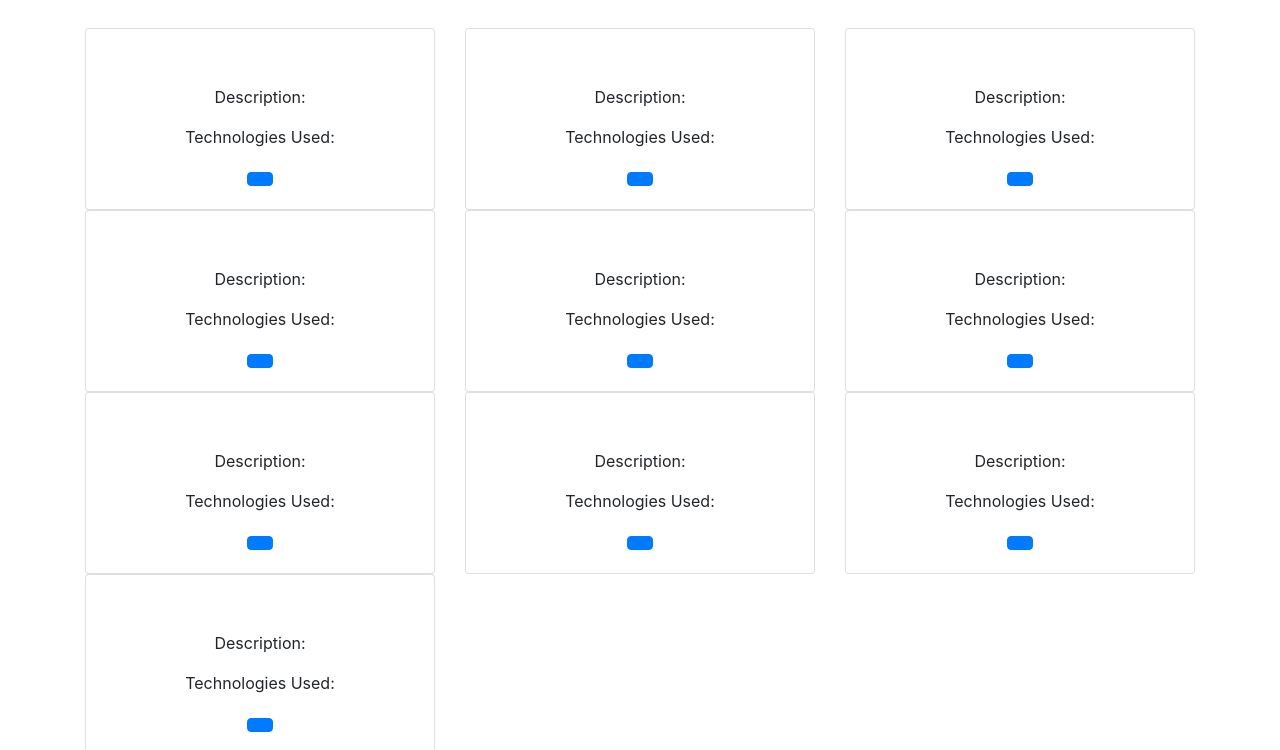
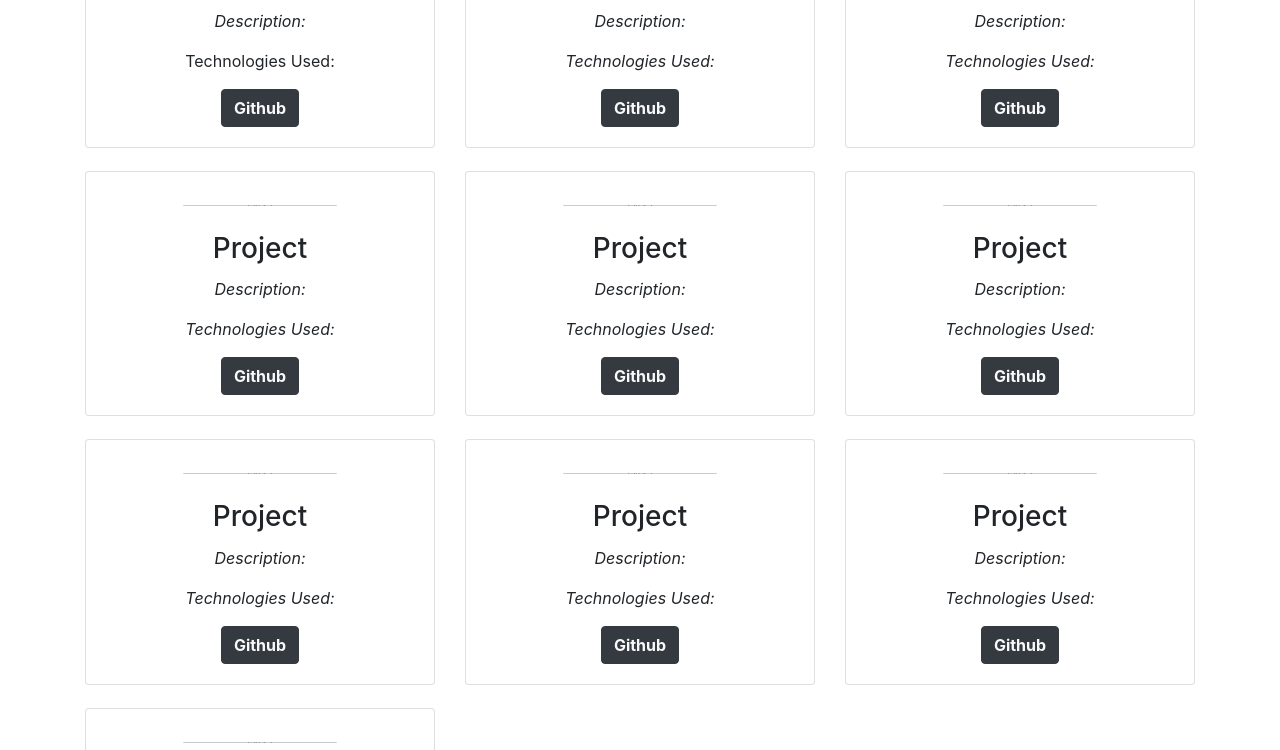
Before and after one commit to robbryandev/Portfolio, a plain HTML site: page index.html in a window 1280 px wide. Shown: the part 395-1145 px from the top of the page. Drawn offline with Linux system fonts and the light colour scheme; placeholder pictures from the web are drawn by us.

Commit message:
Change colors and style card text

```diff
--- a/css/styles.css
+++ b/css/styles.css
@@ -14,4 +14,5 @@
 
 .port-item {
   width: 300px;
+  margin-bottom: 2%;
 }
--- a/index.html
+++ b/index.html
@@ -1,12 +1,10 @@
 <!DOCTYPE html>
 <html>
-
   <head>
     <title>Portfolio</title>
     <link rel="stylesheet" href="/css/bootstrap.css" type="text/css" media="all">
     <link rel="stylesheet" href="/css/styles.css" type="text/css" media="all">
   </head>
-
   <body>
     <div class="container">
       <div class="row pt-4" id="profile-name">
@@ -20,8 +18,11 @@
       <div class="row profile" id="profile-img">
         <div class="col-2"></div>
         <div class="col-8">
-        <div class="img profile-img pb-3"><img src="https://via.placeholder.com/150/FF0000/FFFFFF?Text=PersonalImage"
-            alt="150x150 placeholder" class="img-fluid rounded"></div>
+          <div class="img profile-img pb-3">
+            <img src="https://via.placeholder.com/150/000000/FFFFFF/?text=ProfileImg
+
+            C/O https://placeholder.com/" alt="150x150 placeholder" class="img-fluid rounded">
+          </div>
           <hr>
         </div>
         <div class="col-2"></div>
@@ -36,115 +37,134 @@
         <div class="port-item col-4">
           <div class="card">
             <div class="card-body">
-            <img src="" alt="" class="card-img-top">
-            <h1 class="card-title"></h1>
-            <p class="card-text">Description: </p>
-            <p class="card-text"> Technologies Used: </p>
-            <a href="" class="btn btn-primary"></a>
+              <img src="https://via.placeholder.com/150/000000/FFFFFF/?text=ProjectImg
+
+            C/O https://placeholder.com/" alt="" class="card-img-top w-50 h-50">
+              <h3 class="card-title pt-3">Project</h3>
+              <p class="card-text"><em>Description: </em></p>
+              <p class="card-text"> <em></em>Technologies Used: </em></p>
+              <a href="" class="btn btn-dark text-light"><strong>Github</strong></a>
             </div>
           </div>
         </div>
         <div class="port-item col-4">
           <div class="card">
             <div class="card-body">
-            <img src="" alt="" class="card-img-top">
-            <h1 class="card-title"></h1>
-            <p class="card-text">Description: </p>
-            <p class="card-text"> Technologies Used: </p>
-            <a href="" class="btn btn-primary"></a>
+              <img src="https://via.placeholder.com/150/000000/FFFFFF/?text=ProjectImg
+
+            C/O https://placeholder.com/" alt="" class="card-img-top w-50 h-50">
+              <h3 class="card-title pt-3">Project</h3>
+              <p class="card-text"><em>Description: </em></p>
+              <p class="card-text"> <em>Technologies Used: </em></p>
+              <a href="" class="btn btn-dark text-light"><strong>Github</strong></a>
             </div>
           </div>
         </div>
         <div class="port-item col-4">
           <div class="card">
             <div class="card-body">
-            <img src="" alt="" class="card-img-top">
-            <h1 class="card-title"></h1>
-            <p class="card-text">Description: </p>
-            <p class="card-text"> Technologies Used: </p>
-            <a href="" class="btn btn-primary"></a>
+              <img src="https://via.placeholder.com/150/000000/FFFFFF/?text=ProjectImg
+
+            C/O https://placeholder.com/" alt="" class="card-img-top w-50 h-50">
+              <h3 class="card-title pt-3">Project</h3>
+              <p class="card-text"><em>Description: </em></p>
+              <p class="card-text"> <em>Technologies Used: </em></p>
+              <a href="" class="btn btn-dark text-light"><strong>Github</strong></a>
             </div>
           </div>
         </div>
         <div class="port-item col-4">
           <div class="card">
             <div class="card-body">
-            <img src="" alt="" class="card-img-top">
-            <h1 class="card-title"></h1>
-            <p class="card-text">Description: </p>
-            <p class="card-text"> Technologies Used: </p>
-            <a href="" class="btn btn-primary"></a>
+              <img src="https://via.placeholder.com/150/000000/FFFFFF/?text=ProjectImg
+
+            C/O https://placeholder.com/" alt="" class="card-img-top w-50 h-50">
+              <h3 class="card-title pt-3">Project</h3>
+              <p class="card-text"><em>Description: </em></p>
+              <p class="card-text"> <em>Technologies Used: </em></p>
+              <a href="" class="btn btn-dark text-light"><strong>Github</strong></a>
             </div>
           </div>
         </div>
         <div class="port-item col-4">
           <div class="card">
             <div class="card-body">
-            <img src="" alt="" class="card-img-top">
-            <h1 class="card-title"></h1>
-            <p class="card-text">Description: </p>
-            <p class="card-text"> Technologies Used: </p>
-            <a href="" class="btn btn-primary"></a>
+              <img src="https://via.placeholder.com/150/000000/FFFFFF/?text=ProjectImg
+
+            C/O https://placeholder.com/" alt="" class="card-img-top w-50 h-50">
+              <h3 class="card-title pt-3">Project</h3>
+              <p class="card-text"><em>Description: </em></p>
+              <p class="card-text"> <em>Technologies Used: </em></p>
+              <a href="" class="btn btn-dark text-light"><strong>Github</strong></a>
             </div>
           </div>
         </div>
         <div class="port-item col-4">
           <div class="card">
             <div class="card-body">
-            <img src="" alt="" class="card-img-top">
-            <h1 class="card-title"></h1>
-            <p class="card-text">Description: </p>
-            <p class="card-text"> Technologies Used: </p>
-            <a href="" class="btn btn-primary"></a>
+              <img src="https://via.placeholder.com/150/000000/FFFFFF/?text=ProjectImg
+
+            C/O https://placeholder.com/" alt="" class="card-img-top w-50 h-50">
+              <h3 class="card-title pt-3">Project</h3>
+              <p class="card-text"><em>Description: </em></p>
+              <p class="card-text"> <em>Technologies Used: </em></p>
+              <a href="" class="btn btn-dark text-light"><strong>Github</strong></a>
             </div>
           </div>
         </div>
         <div class="port-item col-4">
           <div class="card">
             <div class="card-body">
-            <img src="" alt="" class="card-img-top">
-            <h1 class="card-title"></h1>
-            <p class="card-text">Description: </p>
-            <p class="card-text"> Technologies Used: </p>
-            <a href="" class="btn btn-primary"></a>
+              <img src="https://via.placeholder.com/150/000000/FFFFFF/?text=ProjectImg
+
+            C/O https://placeholder.com/" alt="" class="card-img-top w-50 h-50">
+              <h3 class="card-title pt-3">Project</h3>
+              <p class="card-text"><em>Description: </em></p>
+              <p class="card-text"> <em>Technologies Used: </em></p>
+              <a href="" class="btn btn-dark text-light"><strong>Github</strong></a>
             </div>
           </div>
         </div>
         <div class="port-item col-4">
           <div class="card">
             <div class="card-body">
-            <img src="" alt="" class="card-img-top">
-            <h1 class="card-title"></h1>
-            <p class="card-text">Description: </p>
-            <p class="card-text"> Technologies Used: </p>
-            <a href="" class="btn btn-primary"></a>
+              <img src="https://via.placeholder.com/150/000000/FFFFFF/?text=ProjectImg
+
+            C/O https://placeholder.com/" alt="" class="card-img-top w-50 h-50">
+              <h3 class="card-title pt-3">Project</h3>
+              <p class="card-text"><em>Description: </em></p>
+              <p class="card-text"> <em>Technologies Used: </em></p>
+              <a href="" class="btn btn-dark text-light"><strong>Github</strong></a>
             </div>
           </div>
         </div>
         <div class="port-item col-4">
           <div class="card">
             <div class="card-body">
-            <img src="" alt="" class="card-img-top">
-            <h1 class="card-title"></h1>
-            <p class="card-text">Description: </p>
-            <p class="card-text"> Technologies Used: </p>
-            <a href="" class="btn btn-primary"></a>
+              <img src="https://via.placeholder.com/150/000000/FFFFFF/?text=ProjectImg
+
+            C/O https://placeholder.com/" alt="" class="card-img-top w-50 h-50">
+              <h3 class="card-title pt-3">Project</h3>
+              <p class="card-text"><em>Description: </em></p>
+              <p class="card-text"> <em>Technologies Used: </em></p>
+              <a href="" class="btn btn-dark text-light"><strong>Github</strong></a>
             </div>
           </div>
         </div>
         <div class="port-item col-4">
           <div class="card">
             <div class="card-body">
-            <img src="" alt="" class="card-img-top">
-            <h1 class="card-title"></h1>
-            <p class="card-text">Description: </p>
-            <p class="card-text"> Technologies Used: </p>
-            <a href="" class="btn btn-primary"></a>
+              <img src="https://via.placeholder.com/150/000000/FFFFFF/?text=ProjectImg
+
+            C/O https://placeholder.com/" alt="" class="card-img-top w-50 h-50">
+              <h3 class="card-title pt-3">Project</h3>
+              <p class="card-text"><em>Description: </em></p>
+              <p class="card-text"> <em>Technologies Used: </em></p>
+              <a href="" class="btn btn-dark text-light"><strong>Github</strong></a>
             </div>
           </div>
         </div>
       </div>
     </div>
   </body>
-
 </html>
```
Lines whose indentation alone changed are shown as unchanged.
